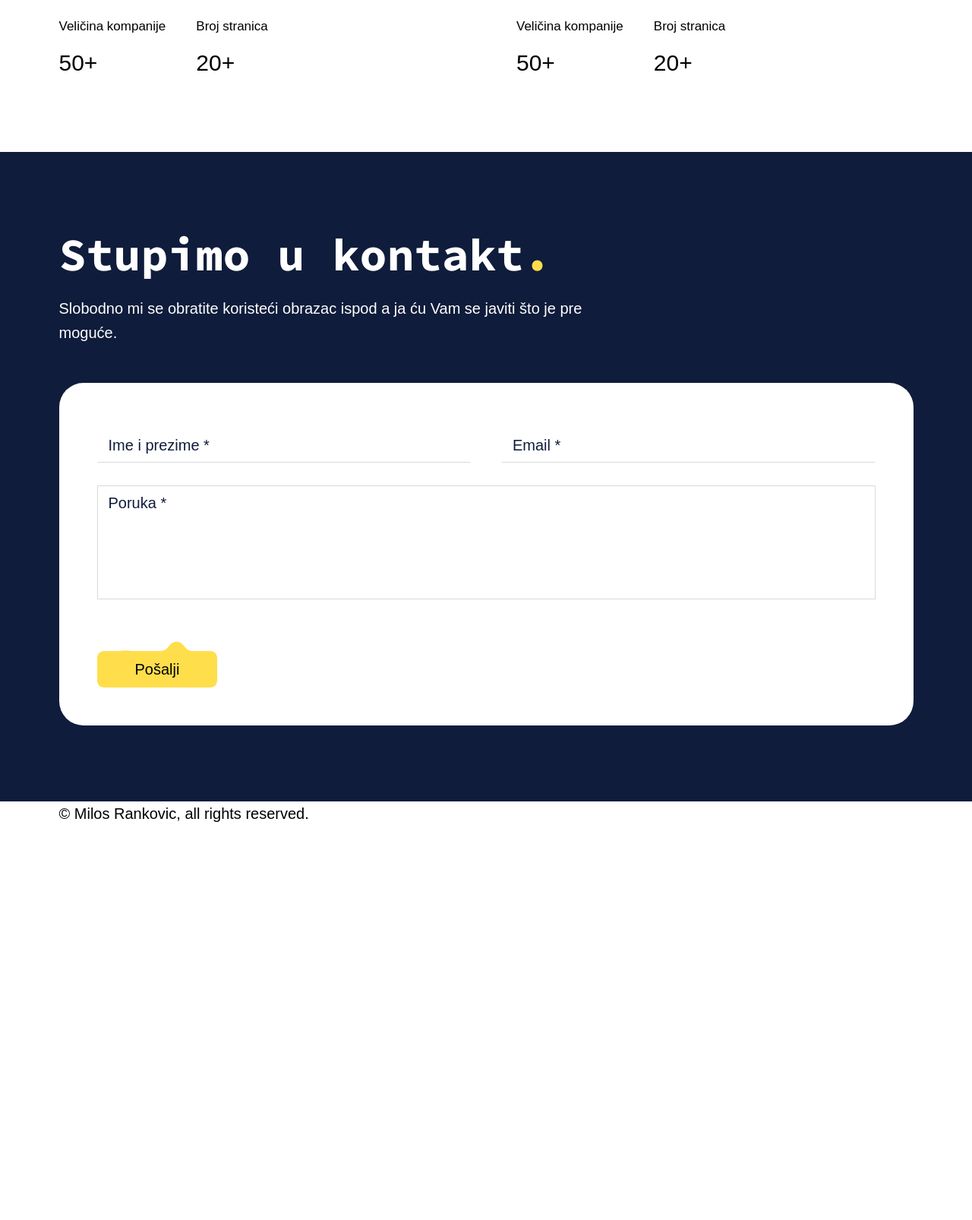
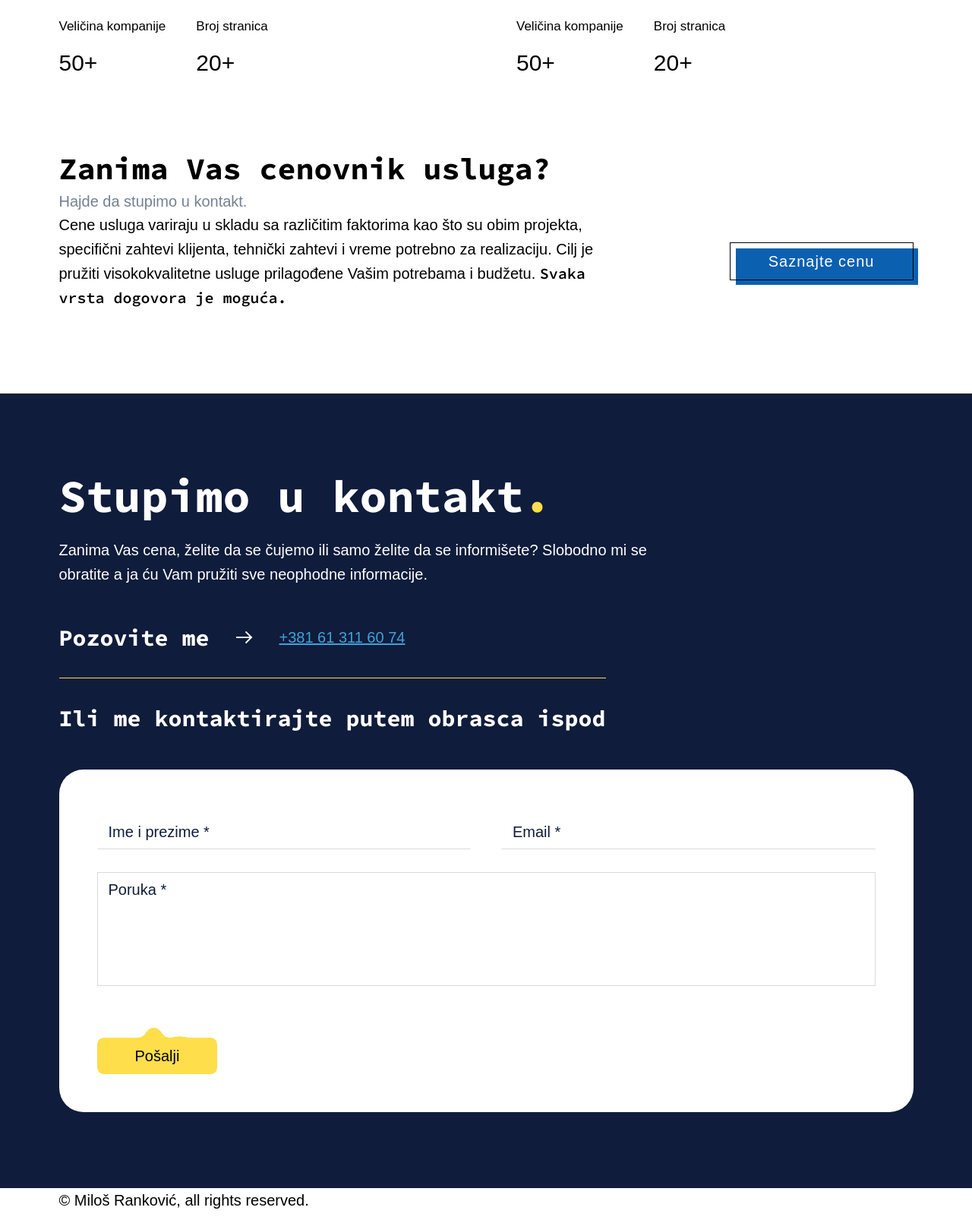
Before and after one commit to milosRank/milos-rankovic-portfolio, a PHP site: page / in a window 1280 px wide. Shown: the part 2867-4473 px from the top of the page at 76% size. Before the commit the page ends 3949 px from the top, so only its background shows below. Run offline with PHP 8.4, Linux system fonts and the light colour scheme; style sheets or scripts are compiled from the project's sources; some libraries are stand-ins or nearby versions; some web fonts are replaced.

Commit message:
Progress

```diff
--- a/assets/js/navigation-menu/navigation-menu.js
+++ b/assets/js/navigation-menu/navigation-menu.js
@@ -45,6 +45,7 @@ import { SCREEN_LOCKER } from '../global/global.js';
             this.toSidebarBreakpoint = toSidebarBreakpoint;
             this.HTMLNavMenuElement = document.querySelector(navigationMenuSelector);
             this.toggler = document.querySelector(togglerSelector);
+            this.links = this.HTMLNavMenuElement.querySelectorAll("a");
 
             // Exit if there is no navigation menu
             if(!this.HTMLNavMenuElement) return;
@@ -114,11 +115,27 @@ import { SCREEN_LOCKER } from '../global/global.js';
 
     /**
      * Hides navigation menu when it transform to sidebar
+     *
+     * @returns {Void}
      */
     NavigationMenu.prototype.hideNavMenuAsSidebar = function() {
 
         this.HTMLNavMenuElement?.classList.remove(NAV_MENU_CLASSES.active);
         this.toggler?.classList.remove(class_navMenu.buttonActive);
+
+    }
+
+
+    /**
+     * Sets active nav menu link
+     *
+     * @param {HTMLElement} activeLink - link that will be set to active
+     *
+     * @returns {Void}
+     */
+    NavigationMenu.prototype.setActiveLink = function(activeLink) {
+
+        this.links.forEach(link => link === activeLink ? link.classList.add("active") : link.classList.remove("active"));
 
     }
 
@@ -152,6 +169,12 @@ import { SCREEN_LOCKER } from '../global/global.js';
 
         }
 
+        this.links.forEach(link => {
+
+            link.addEventListener("click", () => this.setActiveLink(link));
+
+        });
+
     }
 
 
--- a/assets/scss/sections/_all-sections.scss
+++ b/assets/scss/sections/_all-sections.scss
@@ -15,3 +15,4 @@
 @import "contact";
 @import "services";
 @import "projects.scss";
+@import "pricing.scss";
--- a/assets/scss/sections/_contact.scss
+++ b/assets/scss/sections/_contact.scss
@@ -41,7 +41,7 @@
 
     .text {
         margin-bottom: 50px;
-        max-width: 700px;
+        max-width: 800px;
 
         & > *:first-child {
             margin-top: 0;
@@ -59,6 +59,53 @@
 
         .cta-wrapper {
             margin-top: 60px;
+        }
+    }
+
+    .contact-phone {
+        color: vars.$white;
+        display: inline-block;
+
+        a {
+            color: vars.$text-tertiary-color;
+
+            &:hover {
+                text-decoration: none;
+            }
+        }
+
+        .phone {
+            display: flex;
+            align-items: center;
+
+            .arrow {
+                display: flex;
+                margin: 0 35px;
+            }
+        }
+
+        .contact-phone__title {
+            margin-bottom: 50px;
+
+            h1,
+            h2,
+            h3,
+            h4,
+            h5,
+            h6 {
+                font-size: 3rem;
+                line-height: 3.5rem;
+                margin-top: 0;
+                margin-bottom: 0;
+            }
+
+            .separator {
+                display: block;
+                height: 1px;
+                width: 100%;
+                background-color: vars.$brand-fifth-color;
+                margin: 35px 0;
+            }
         }
     }
 }
@@ -111,5 +158,22 @@
                 }
             }
         }
+
+        .contact-phone {
+
+            .phone {
+                display: block;
+
+                .arrow {
+                    display: inline-block;
+                    margin: 20px 0;
+                    transform: rotate(90deg);
+                }
+
+                a {
+                    display: block;
+                }
+            }
+        }
     }
 }
--- /dev/null
+++ b/assets/scss/sections/_pricing.scss
@@ -0,0 +1,70 @@
+/*
+    ==== PRICING SECTION ====
+
+    Description:
+        pricing section of website.
+
+    Modificators:
+        No modificators.
+
+*/
+
+@use "../variables" as vars;
+
+.pricing {
+    padding-top: 100px;
+    padding-bottom: 100px;
+    scroll-margin-top: 150px;
+
+    .heading {
+
+        .title {
+
+            &:not(:last-child) {
+                margin-bottom: 5px;
+            }
+
+            h1,
+            h2,
+            h3,
+            h4,
+            h5,
+            h6 {
+                font-size: 4rem;
+                line-height: 4.5rem;
+                margin-top: 0;
+                margin-bottom: 0;
+            }
+        }
+
+        .subtitle {
+            color: #758195
+        }
+    }
+
+    .pricing__inner {
+
+        .section-cta {
+            margin-top: 70px;
+        }
+    }
+}
+
+
+
+// RESPONSIVE
+
+@media(min-width: 992px) {
+
+    .pricing__inner {
+        display: flex;
+        align-items: center;
+        gap: 70px;
+
+        .section-cta {
+            min-width: 300px;
+            display: flex;
+            justify-content: flex-end;
+        }
+    }
+}
--- a/assets/scss/sections/projects.scss
+++ b/assets/scss/sections/projects.scss
@@ -14,6 +14,7 @@
 .projects {
     padding-top: 100px;
     padding-bottom: 100px;
+    scroll-margin-top: 150px;
 
     .heading {
         margin-bottom: 100px;
--- a/index.php
+++ b/index.php
@@ -40,6 +40,9 @@
                 <!-- Projects section -->
                 <?php include 'sections/projects.php';?>
 
+                <!-- Pricing section -->
+                <?php include 'sections/pricing.php';?>
+
                 <!-- Contact section -->
                 <?php include 'sections/contact.php';?>
 
--- a/partials/elements/header.php
+++ b/partials/elements/header.php
@@ -32,7 +32,7 @@
                                             <a href="#">Iskustva klijenata</a>
                                         </li>
                                         <li>
-                                            <a href="#">Cenovnik</a>
+                                            <a href="#pricing">Cenovnik</a>
                                         </li>
                                         <li>
                                             <a href="#get-in-touch">Kontakt</a>
--- a/partials/elements/postfooter.php
+++ b/partials/elements/postfooter.php
@@ -6,7 +6,7 @@
 
                 <!-- Postfooter inner start -->
                 <div class="postfooter__inner">
-                    <p>© Milos Rankovic, all rights reserved.</p>
+                    <p>© Miloš Ranković, all rights reserved.</p>
                 </div> <!-- Postfooter inner end -->
 
             </div>
--- a/sections/contact.php
+++ b/sections/contact.php
@@ -13,14 +13,32 @@
 
                     <div class="text">
                         <p>
-                        Slobodno mi se obratite koristeći obrazac ispod
-                        a ja ću Vam se javiti što je pre moguće.
+                            Zanima Vas cena, želite da se čujemo ili samo želite da se informišete?
+                            Slobodno mi se obratite a ja ću Vam pružiti sve neophodne informacije.
                         </p>
+                    </div>
+                </div>
+
+                <div class="contact-phone">
+                    <div class="contact-phone__title">
+                        <div class="phone">
+                            <h3>Pozovite me</h3>
+                            <div class="arrow">
+                                <img width="22" height="18" src="assets/img/icons/arrows/arrow-right-white.webp" alt="White arrow">
+                            </div>
+                            <a href="tel:+381613116074">+381 61 311 60 74</a>
+                        </div>
+                        <span class="separator"></span>
+                        <h3>Ili me kontaktirajte putem obrasca ispod</h3>
                     </div>
                 </div>
 
                 <!-- Contact section inner start -->
                 <div class="contact__inner bg-white">
+
+                    <div class="contact__inner__title">
+
+                    </div>
 
                     <form id="contact-form" action="#" method="post">
 
--- /dev/null
+++ b/sections/pricing.php
@@ -0,0 +1,39 @@
+<!-- Pricing start -->
+<section class="pricing padding-top-0" id="pricing">
+    <div class="container-fluid">
+        <div class="wrapper">
+            <div class="container narrow">
+
+                <!-- Pricing inner start -->
+                <div class="pricing__inner">
+
+                    <!-- Heading and text start -->
+                    <div class="heading-and-text">
+                        <div class="heading">
+                            <div class="title">
+                                <h2>Zanima Vas cenovnik usluga?</h2>
+                            </div>
+                            <div class="subtitle">Hajde da stupimo u kontakt.</div>
+                        </div>
+
+                        <div class="text">
+                            <p>
+                                Cene usluga variraju u skladu sa različitim faktorima
+                                kao što su obim projekta, specifični zahtevi klijenta, tehnički
+                                zahtevi i vreme potrebno za realizaciju. Cilj je pružiti
+                                visokokvalitetne usluge prilagođene Vašim potrebama i budžetu. <strong>Svaka vrsta dogovora je moguća.</strong>
+                            </p>
+                        </div>
+                    </div> <!-- Heading and text end -->
+
+                    <!-- Section CTA start -->
+                    <div class="section-cta">
+                        <a href="#get-in-touch" class="button button-off--secondary">Saznajte cenu</a>
+                    </div> <!-- Section CTA end -->
+
+                </div> <!-- CTA innert end -->
+
+            </div>
+        </div>
+    </div>
+</section> <!-- Pricing end -->
```
Also changed, not shown: assets/img/icons/arrows/arrow-right-white.webp (added). Lines whose indentation alone changed are shown as unchanged.
